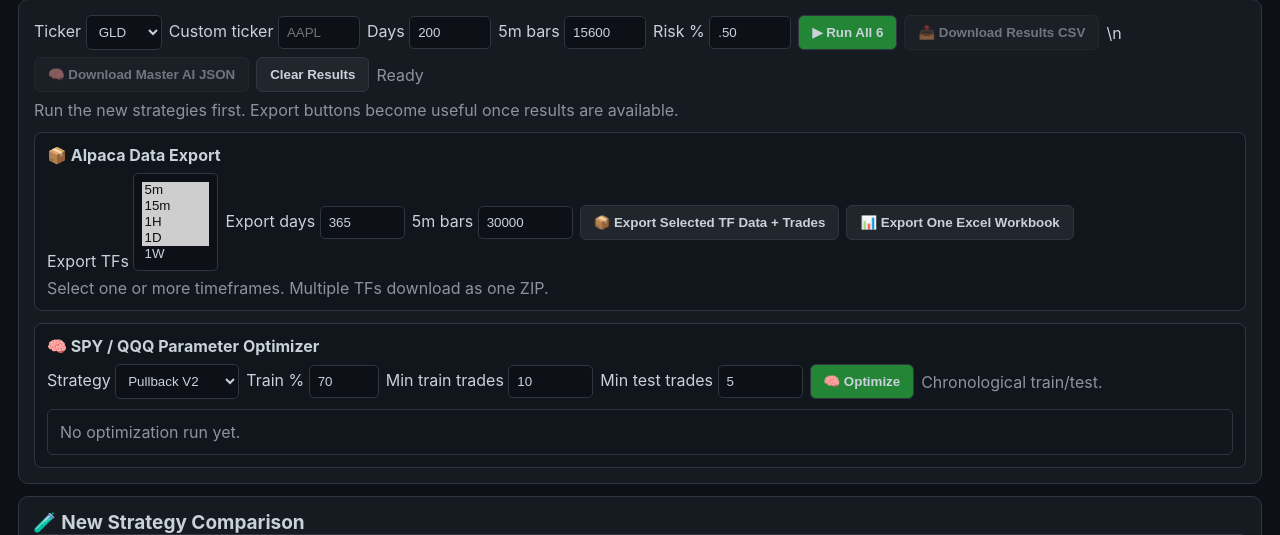
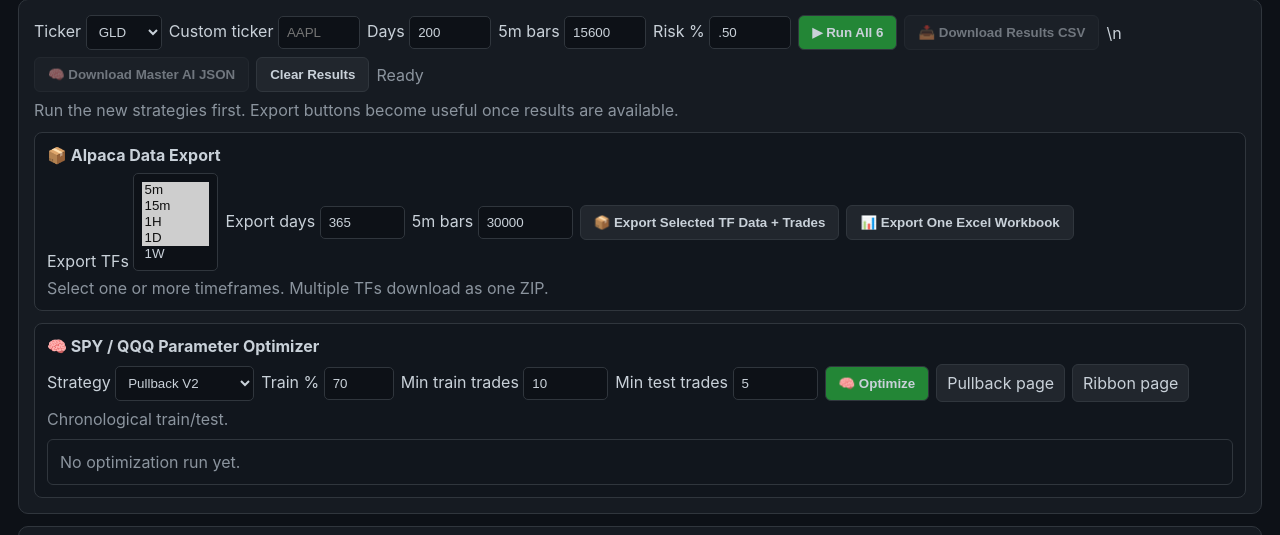
Before and after one commit to ambrose2107/TV_GPT_ALP_V2, a Flask app: page /xauusd-strategy-lab in a window 1280 px wide. Shown: the part 154-689 px from the top of the page. Run offline with Flask 3, Linux system fonts and the light colour scheme; the visitor is signed in with stand-in values (Sample User, id 1).

Commit message:
Link V2 strategies to independent parameter pages

```diff
--- a/dashboard/templates/xauusd_strategy_lab.html
+++ b/dashboard/templates/xauusd_strategy_lab.html
@@ -60,11 +60,11 @@ table{width:100%;border-collapse:collapse}th,td{padding:7px;border-bottom:1px so
   <div class="export-panel">
     <div style="font-weight:bold;margin-bottom:8px">🧠 SPY / QQQ Parameter Optimizer</div>
     <div class="controls">
-      <label>Strategy <select id="optStrategy"><option value="pullback">Pullback V2</option><option value="ema">EMA 20/50 V2</option></select></label>
+      <label>Strategy <select id="optStrategy"><option value="pullback">Pullback V2</option><option value="ema">EMA 20/50 V2</option><option value="trend_ribbon">Trend Ribbon V2</option></select></label>
       <label>Train % <input id="optTrain" type="number" min="50" max="80" value="70" style="width:70px"></label>
       <label>Min train trades <input id="optMinTrain" type="number" min="5" value="10" style="width:85px"></label>
       <label>Min test trades <input id="optMinTest" type="number" min="3" value="5" style="width:85px"></label>
-      <button id="runOptimizer" class="primary">🧠 Optimize</button>
+      <button id="runOptimizer" class="primary">🧠 Optimize</button><a href="/xauusd-pullback-v2" class="detail-link">Pullback page</a><a href="/xauusd-trend-ribbon-v2" class="detail-link">Ribbon page</a>
       <span id="optimizerStatus" class="muted">Chronological train/test.</span>
     </div>
     <div id="optimizerResults" class="scroll" style="margin-top:10px;max-height:420px"><div class="empty">No optimization run yet.</div></div>
```
